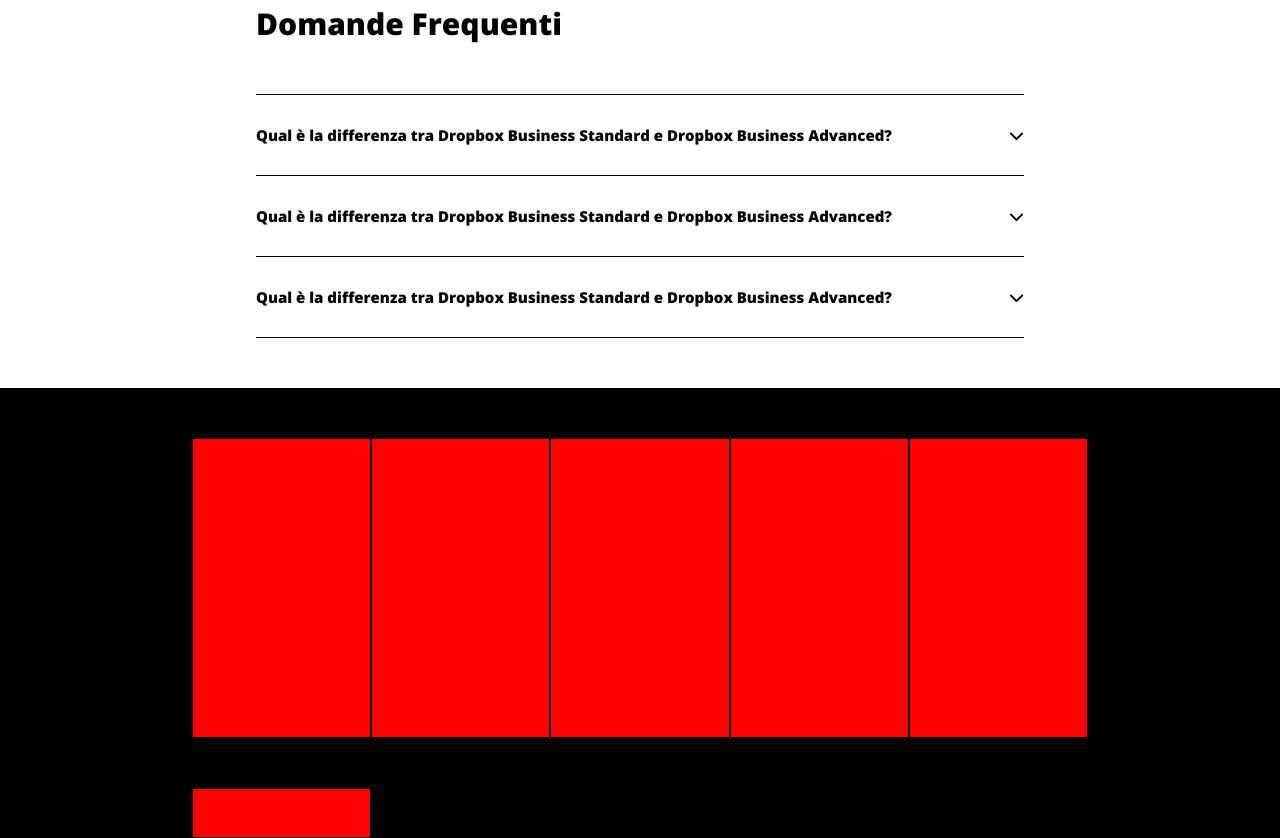
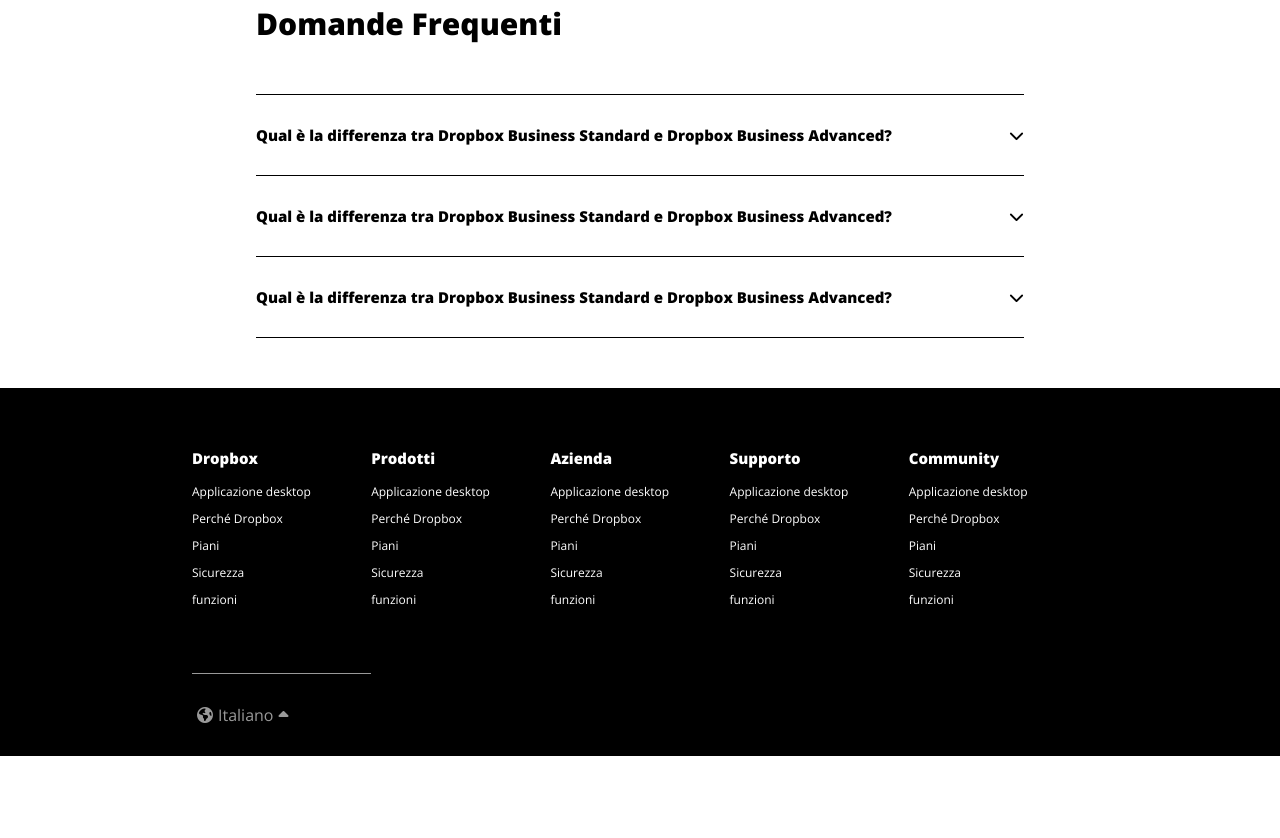
Before and after one commit to niccoloruberti/htmlcss-dropbox, a plain HTML site: page index.html in a window 1280 px wide. Shown: the part 4781-5619 px from the top of the page. After the commit the page ends 5537 px from the top, so only its background shows below. Drawn offline with nearby package versions, Linux system fonts and the light colour scheme.

Commit message:
[FEAT]: completato footer

```diff
--- a/css/styles.css
+++ b/css/styles.css
@@ -492,19 +492,34 @@ footer {
     margin: 0 auto;
 }
 
-.container-footer .col-20 {
-    height: 300px; /* da togliere */
-    background-color: red; /* da togliere */
-    border: 1px solid black; /* da togliere */
-}
-
 .footer-links {
     display: flex;
     padding: 50px 0;
+    margin-bottom: 10px;
 }
 
-.language-selection .col-20 {
-    height: 50px; /* da togliere */
-    background-color: red; /* da togliere */
-    border: 1px solid black; /* da togliere */
+.container-footer .footer-links h4 {
+    color: white;
+    font-size: 15px;
+    margin: 10px 0;
 }
+
+.container-footer .footer-links ul{
+    list-style-type: none;
+}
+
+.container-footer .footer-links li {
+    color: white;
+    font-size: 12px;
+    padding: 5px 0;
+}
+
+.container-footer .language-selection .content {
+    color: rgb(153, 153, 153);
+    padding: 30px 0;
+    border-top: 1px solid rgb(153, 153, 153);
+}
+
+.container-footer .language-selection i {
+    margin: 0 5px;
+}
--- a/index.html
+++ b/index.html
@@ -338,19 +338,78 @@
             <!-- sezione collegamenti -->
             <div class="row footer-links">
                 <!-- Dropbox -->
-                <div class="col-20"></div>
+                <div class="col-20">
+                    <div class="content">
+                        <h4>Dropbox</h4>
+                        <ul>
+                            <li>Applicazione desktop</li>
+                            <li>Perché Dropbox</li>
+                            <li>Piani</li>
+                            <li>Sicurezza</li>
+                            <li>funzioni</li>
+                        </ul>
+                    </div>
+                </div>
                 <!-- Prodotti -->
-                <div class="col-20"></div>
+                <div class="col-20">
+                    <div class="content">
+                        <h4>Prodotti</h4>
+                        <ul>
+                            <li>Applicazione desktop</li>
+                            <li>Perché Dropbox</li>
+                            <li>Piani</li>
+                            <li>Sicurezza</li>
+                            <li>funzioni</li>
+                        </ul>
+                    </div>
+                </div>
                 <!-- Azienda -->
-                <div class="col-20"></div>
+                <div class="col-20">
+                    <div class="content">
+                        <h4>Azienda</h4>
+                        <ul>
+                            <li>Applicazione desktop</li>
+                            <li>Perché Dropbox</li>
+                            <li>Piani</li>
+                            <li>Sicurezza</li>
+                            <li>funzioni</li>
+                        </ul>
+                    </div>
+                </div>
                 <!-- Supporto -->
-                <div class="col-20"></div>
+                <div class="col-20">
+                    <div class="content">
+                        <h4>Supporto</h4>
+                        <ul>
+                            <li>Applicazione desktop</li>
+                            <li>Perché Dropbox</li>
+                            <li>Piani</li>
+                            <li>Sicurezza</li>
+                            <li>funzioni</li>
+                        </ul>
+                    </div>
+                </div>
                 <!-- Community -->
-                <div class="col-20"></div>
+                <div class="col-20">
+                    <div class="content">
+                        <h4>Community</h4>
+                        <ul>
+                            <li>Applicazione desktop</li>
+                            <li>Perché Dropbox</li>
+                            <li>Piani</li>
+                            <li>Sicurezza</li>
+                            <li>funzioni</li>
+                        </ul>
+                    </div>
+                </div>
             </div>
             <!-- selezione lingua -->
             <div class="row language-selection">
-                <div class="col-20"></div>
+                <div class="col-20">
+                    <div class="content">
+                        <i class="fa-sharp fa-solid fa-earth-americas" style="color: #999999;"></i><span>Italiano</span><i class="fa-solid fa-caret-up" style="color: #999999;"></i>
+                    </div>
+                </div>
             </div>
         </div>
     </footer>
```
